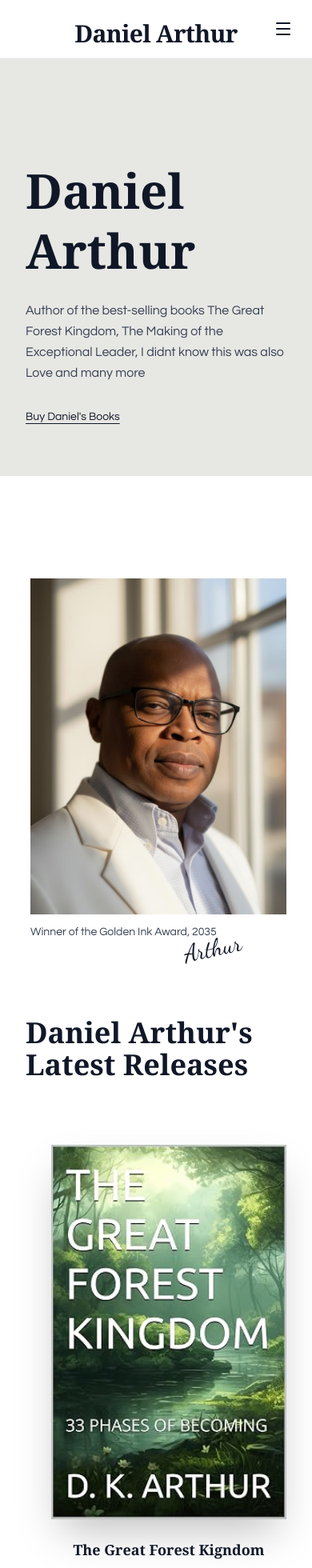
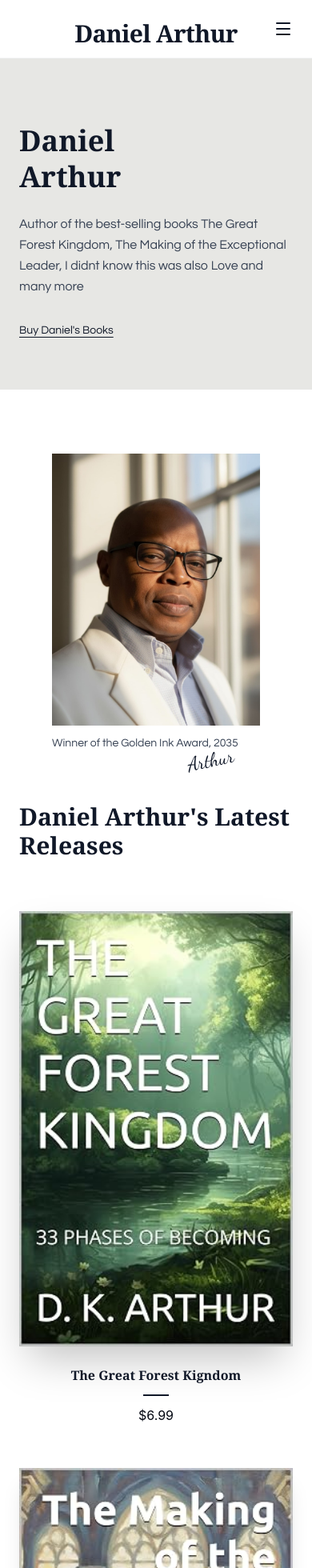
Before and after one commit to annice5/books-dkarthur, a React (Vite) app: page / in a window 390 px wide. Shown: the top 1960 px of the page at 80% size. Built offline with nearby package versions, Linux system fonts and the light colour scheme.

Commit message:
made changes

```diff
--- a/src/components/footer.jsx
+++ b/src/components/footer.jsx
@@ -11,14 +11,14 @@ const Footer = () => {
   }
 
   return (
-    <footer className="bg-[#161616] px-8 py-16 text-gray-100 md:px-16 md:pr-32">
-      <div className="grid grid-cols-1 gap-16 text-center md:grid-cols-3 md:gap-12">
+    <footer className="bg-[#161616] px-6 py-12 text-gray-100 sm:px-8 md:px-16 md:py-16 md:pr-32">
+      <div className="grid grid-cols-1 gap-12 text-center sm:gap-14 md:grid-cols-3 md:gap-12">
         <div>
-          <p className="font-serif text-base">For media inquiries,</p>
-          <p className="font-serif text-base">please contact agent Donna Clark</p>
+          <p className="font-serif text-sm sm:text-base">For media inquiries,</p>
+          <p className="font-serif text-sm sm:text-base">please contact agent Donna Clark</p>
           <p className="mt-6 text-sm text-gray-300">
             123-456-7890 |{' '}
-            <a href="mailto:info@my-domain.com" className="text-blue-300 hover:text-blue-200">
+            <a href="mailto:info@my-domain.com" className="text-blue-300 hover:text-blue-200 break-all">
               info@my-domain.com
             </a>
           </p>
@@ -28,8 +28,8 @@ const Footer = () => {
         </div>
 
         <div>
-          <p className="font-serif text-base">Sign up for news and updates</p>
-          <p className="font-serif text-base">from Daniel Arthur</p>
+          <p className="font-serif text-sm sm:text-base">Sign up for news and updates</p>
+          <p className="font-serif text-sm sm:text-base">from Daniel Arthur</p>
 
           <form onSubmit={handleSubscribe} className="mx-auto mt-6 max-w-xs text-left">
             <label htmlFor="footer-email" className="block text-sm">
@@ -65,8 +65,8 @@ const Footer = () => {
         </div>
 
         <div>
-          <p className="font-serif text-base">Find more information about</p>
-          <p className="font-serif text-base">our online store &amp; policies below</p>
+          <p className="font-serif text-sm sm:text-base">Find more information about</p>
+          <p className="font-serif text-sm sm:text-base">our online store &amp; policies below</p>
           <p className="mt-6 text-sm">
             <a href="/faq" className="text-blue-300 hover:text-blue-200">FAQ</a>
             {' | '}
@@ -80,10 +80,8 @@ const Footer = () => {
         </div>
       </div>
 
-      <div className="mt-16 border-t border-gray-600 pt-6 text-center text-sm text-gray-300">
+      <div className="mt-12 border-t border-gray-600 pt-6 text-center text-sm text-gray-300 md:mt-16">
         © 2026 by Daniel Arthur. All rights reserved
-
-
       </div>
     </footer>
   )
--- a/src/pages/home/components/hero.jsx
+++ b/src/pages/home/components/hero.jsx
@@ -5,8 +5,8 @@ import heroTwo from '../../../assets/heroTwo.jpg'
 const Hero = () => {
   return (
     <section className="grid min-h-screen grid-cols-1 md:grid-cols-2">
-  <div className="flex flex-col justify-center md:justify-start bg-[#e7e7e4] px-8 py-16 md:px-16 pt-32">
-    <h1 className="font-serif text-6xl font-bold leading-tight text-gray-900 md:text-7xl">
+      <div className="flex flex-col justify-center md:justify-start bg-[#e7e7e4] px-6 py-16 pt-20 sm:px-8 md:px-16 md:pt-32">
+        <h1 className="font-serif text-4xl font-bold leading-tight text-gray-900 sm:text-5xl md:text-7xl">
           Daniel
           <br />
           Arthur
@@ -14,20 +14,25 @@ const Hero = () => {
         <p className="mt-6 font-body max-w-sm text-base leading-relaxed text-gray-700">
           Author of the best-selling books The Great Forest Kingdom, The Making of the Exceptional Leader, I didnt know this was also Love and many more
         </p>
-    <a href='https://www.amazon.com/author/d.k.arthur' className="mt-8 w-fit text-sm text-gray-900 underline underline-offset-4 hover:text-gray-600 transition-colors font-body">
+
+         <a href="https://www.amazon.com/author/d.k.arthur"
+          className="mt-8 w-fit text-sm text-gray-900 underline underline-offset-4 hover:text-gray-600 transition-colors font-body"
+        >
           Buy Daniel's Books
         </a>
       </div>
 
-  <div className="relative flex items-start justify-end bg-white px-8 pt-32 md:px-12 md:pr-32">
-    <div className="relative w-full max-w-[320px]">
+      <div className="relative flex items-start justify-center bg-white px-6 pt-20 sm:px-8 md:justify-end md:px-12 md:pt-32 md:pr-32">
+        <div className="relative w-full max-w-[260px] sm:max-w-[320px]">
           <img
             src={heroTwo}
             alt="Daniel Arthur"
-        className="h-[420px] w-[320px] object-cover"
+            className="h-[340px] w-full object-cover sm:h-[420px]"
           />
-      <p className="mt-3 text-sm text-gray-700 font-body">Winner of the Golden Ink Award, 2035</p>
-      <p className="font-signature absolute -bottom-7 right-14 -rotate-12 text-3xl text-gray-900">
+          <p className="mt-3 text-sm text-gray-700 font-body">
+            Winner of the Golden Ink Award, 2035
+          </p>
+          <p className="font-signature absolute -bottom-7 right-8 -rotate-12 text-2xl text-gray-900 sm:right-14 sm:text-3xl">
             Arthur
           </p>
         </div>
--- a/src/pages/home/components/latestReleases.jsx
+++ b/src/pages/home/components/latestReleases.jsx
@@ -4,13 +4,13 @@ import latestReleaseTwo from '../../../assets/latestReleaseTwo.jpg'
 import latestReleaseThree from '../../../assets/latestReleaseThree.jpg'
 
 const BookCard = ({ src, alt, title, price, href, shadow = 'shadow-2xl' }) => (
-  <div className="group w-full max-w-sm">
+  <div className="group mx-auto w-full max-w-sm">
     <img src={src} alt={alt} className={`w-full ${shadow}`} />
 
     <div className="relative mt-6 h-16 text-center">
       {/* Title + price — visible by default, fades out on hover */}
       <div className="absolute inset-0 opacity-100 transition-opacity duration-300 group-hover:opacity-0">
-    <h3 className="font-serif text-lg font-bold text-gray-900">{title}</h3>
+        <h3 className="font-serif text-base font-bold text-gray-900 sm:text-lg">{title}</h3>
         <div className="my-3 mx-auto h-0.5 w-8 bg-gray-900" />
         <p className="text-gray-950">${price}</p>
       </div>
@@ -31,12 +31,12 @@ const BookCard = ({ src, alt, title, price, href, shadow = 'shadow-2xl' }) => (
 
 const LatestReleases = () => {
   return (
-    <section className="bg-white px-8 py-24 md:px-16 md:pr-32">
-      <h2 className="font-serif text-4xl font-bold text-gray-900 md:text-5xl">
+    <section className="bg-white px-6 py-16 sm:px-8 md:px-16 md:py-24 md:pr-32">
+      <h2 className="font-serif text-3xl font-bold text-gray-900 sm:text-4xl md:text-5xl">
         Daniel Arthur's Latest Releases
       </h2>
 
-      <div className="mt-20 ml-8 grid grid-cols-1 gap-16 md:ml-16 md:grid-cols-2 md:gap-24">
+      <div className="mt-16 grid grid-cols-1 gap-16 sm:ml-4 md:ml-16 md:mt-20 md:grid-cols-2 md:gap-24">
         <BookCard
           src={latestReleaseOne}
           alt="The Great Forest Kingdom"
@@ -57,7 +57,7 @@ const LatestReleases = () => {
         </div>
       </div>
 
-      <div className="mt-24 grid grid-cols-1 items-center gap-12 md:grid-cols-2">
+      <div className="mt-16 grid grid-cols-1 items-center gap-12 md:mt-24 md:grid-cols-2">
         <BookCard
           src={latestReleaseThree}
           alt="I Didnt Know This Was Also Love"
@@ -68,9 +68,9 @@ const LatestReleases = () => {
         />
 
         <div>
-          <p className="font-serif text-lg italic leading-relaxed text-gray-800">
+          <p className="font-serif text-base italic leading-relaxed text-gray-800 sm:text-lg">
             D. K. Arthur is a writer and thinker whose work lies at the intersection of philosophy, psychology, and lived experience. Through both nonfiction and narrative works, he explores how clarity, perception, discernment, judgment, influence, and human development take shape under real-world conditions.
-
+            <br /><br />
             His writing develops a unified body of work concerned with how reality is seen, recognised, interpreted, and followed. Rather than treating subjects such as identity, behaviour, leadership, influence, and personal development as separate disciplines, he approaches them as interconnected structures within human understanding.
           </p>
 
--- a/src/pages/home/components/reviews.jsx
+++ b/src/pages/home/components/reviews.jsx
@@ -18,7 +18,7 @@ const reviews = [
 
 const ReviewCard = ({ quote, source, showReadMore, offset }) => (
   <div className={`mx-auto max-w-xs text-center ${offset ? 'md:mt-14' : ''}`}>
-    <p className="font-body text-base italic leading-relaxed text-gray-800">
+    <p className="font-body text-sm italic leading-relaxed text-gray-800 sm:text-base">
       "{quote}"
     </p>
     <div className="mx-auto my-5 h-0.5 w-4 bg-gray-900" />
@@ -26,7 +26,7 @@ const ReviewCard = ({ quote, source, showReadMore, offset }) => (
 
     {showReadMore && (
 
-       <a href="/reviews"
+        <a href="/reviews"
         className="mt-6 inline-block text-sm font-body text-gray-900 underline underline-offset-4 hover:text-gray-600 transition-colors"
       >
         Read More
@@ -37,12 +37,12 @@ const ReviewCard = ({ quote, source, showReadMore, offset }) => (
 
 const Reviews = () => {
   return (
-    <section className="bg-[#e7e7e4] px-8 py-24 md:px-16 md:pr-32">
-      <h2 className="font-serif text-4xl font-bold text-gray-900 text-center md:text-5xl">
+    <section className="bg-[#e7e7e4] px-6 py-16 sm:px-8 md:px-16 md:py-24 md:pr-32">
+      <h2 className="font-serif text-3xl font-bold text-gray-900 text-center sm:text-4xl md:text-5xl">
         Reviews
       </h2>
 
-      <div className="mt-16 grid grid-cols-1 gap-16 md:grid-cols-3 md:gap-12">
+      <div className="mt-12 grid grid-cols-1 gap-12 md:mt-16 md:grid-cols-3 md:gap-12">
         {reviews.map((review) => (
           <ReviewCard
             key={review.source}
```
Lines whose indentation alone changed are shown as unchanged.
